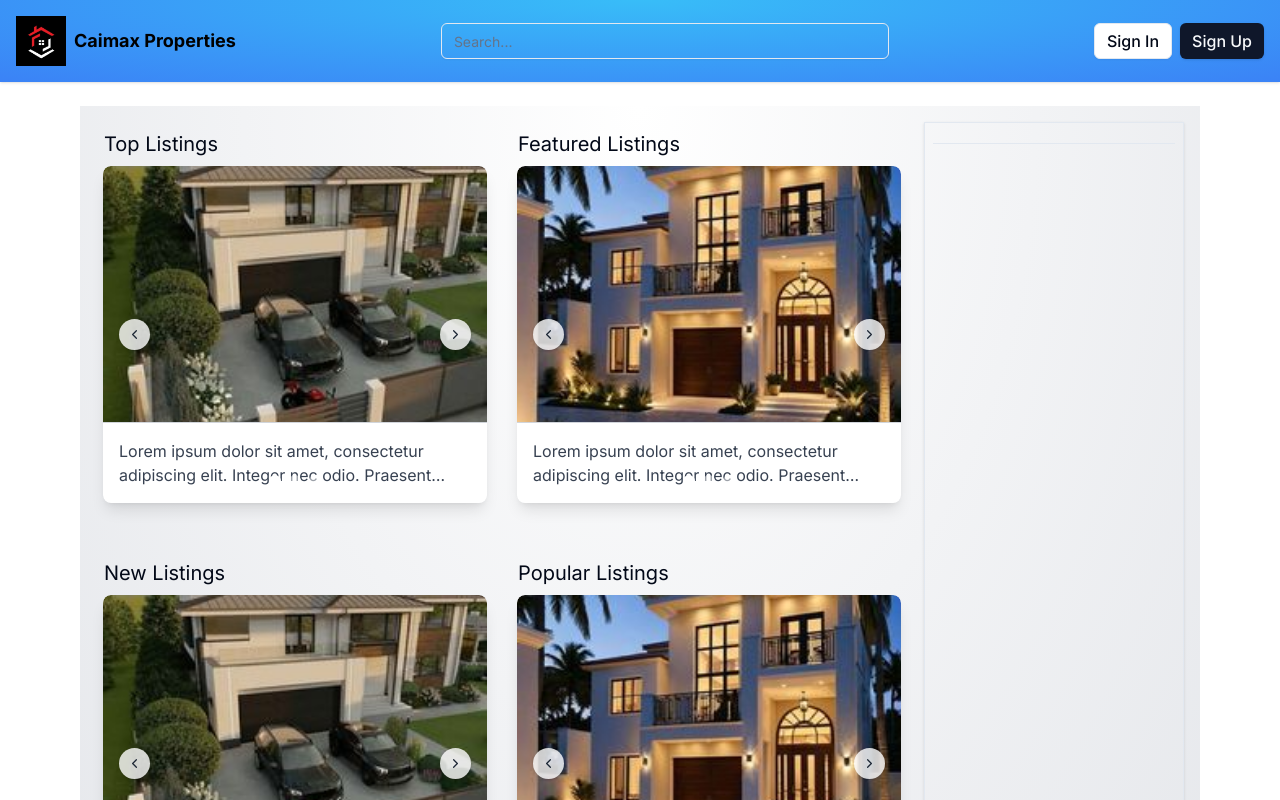
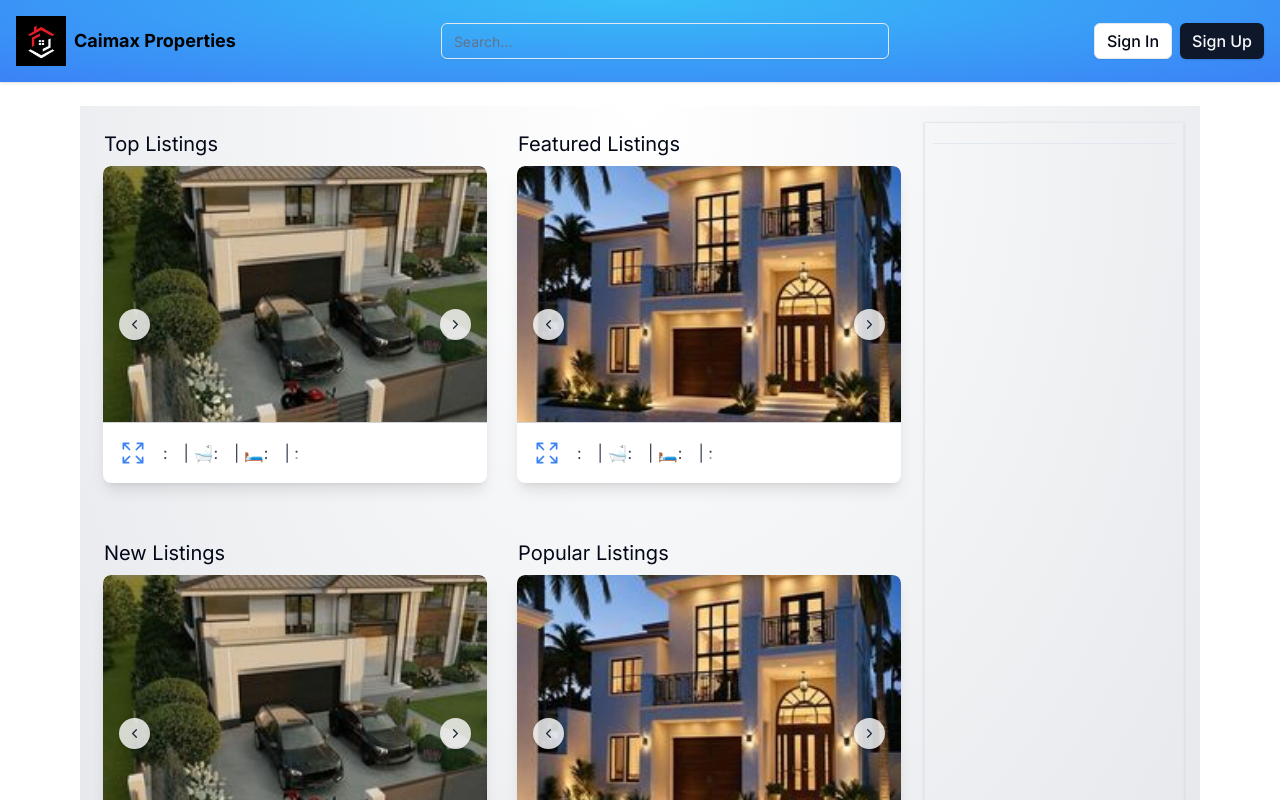
Before and after one commit to joshuambiyu-gh-mirror-ops/caimax_properties, a Next.js app: page / in a window 1280 px wide. Shown: the top 800 px of the page. Built offline with nearby package versions, Linux system fonts and the light colour scheme; no server answers.

Commit message:
add @heroicons/react dependency and update carousel component with icons

```diff
--- a/package.json
+++ b/package.json
@@ -11,6 +11,7 @@
   "dependencies": {
     "@auth/core": "^0.34.2",
     "@auth/prisma-adapter": "^2.7.4",
+    "@heroicons/react": "^2.2.0",
     "@next-auth/prisma-adapter": "^1.0.7",
     "@prisma/client": "^6.3.0",
     "@radix-ui/react-avatar": "^1.1.2",
--- a/src/components/carousel.tsx
+++ b/src/components/carousel.tsx
@@ -1,4 +1,5 @@
 'use client';
+import { ArrowsPointingOutIcon } from "@heroicons/react/24/solid";
 import { useState, useEffect } from "react";
 import Image from "next/image";
 import { ChevronLeft, ChevronRight } from "react-feather";
@@ -73,9 +74,14 @@ export default function Carousel({
 
       {/* Description */}
       <div className="bg-white border-t border-gray-300 p-4 rounded-b-lg">
-        <p className="text-gray-700 line-clamp-2">
-          Lorem ipsum dolor sit amet, consectetur adipiscing elit. Integer nec odio. Praesent libero. Sed cursus ante dapibus diam. Sed nisi. Nulla quis sem at nibh elementum imperdiet. Duis sagittis ipsum. Praesent mauris. Fusce nec tellus sed augue semper porta. Mauris massa.
-        </p>
+        <div className="flex items-center justify-between text-gray-700 line-clamp-2">
+          <span className="flex items-center gap-4 ">
+            <ArrowsPointingOutIcon className="h-7 w-7 text-blue-500" />:
+            <div>|  🛁:</div>
+            <div>|  🛏️:</div>
+            <div>|   :</div>
+          </span>
+        </div>
       </div>
     </div>
   );
```
Also changed, not shown: 1 other file (tests, documents, lock files or other folders).
